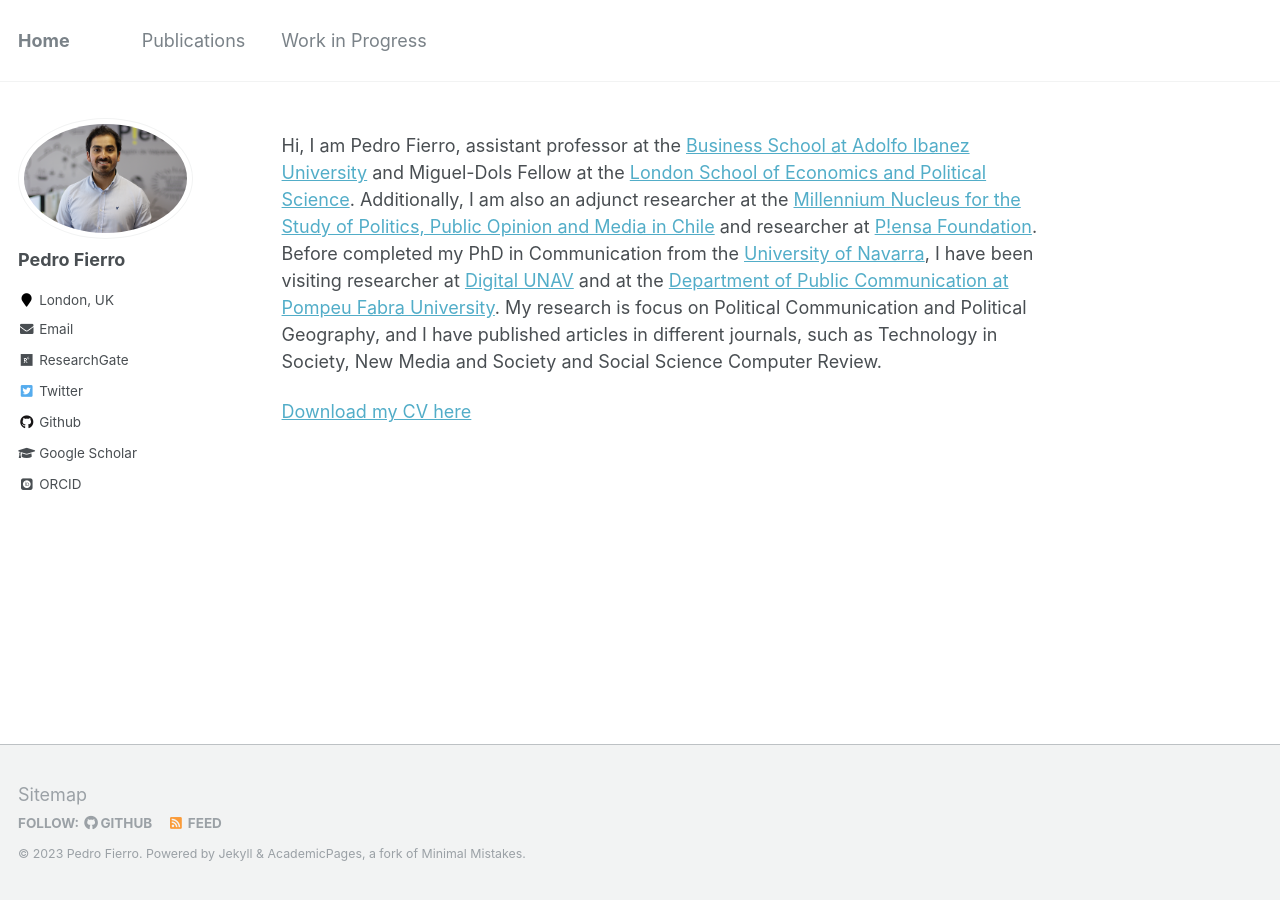
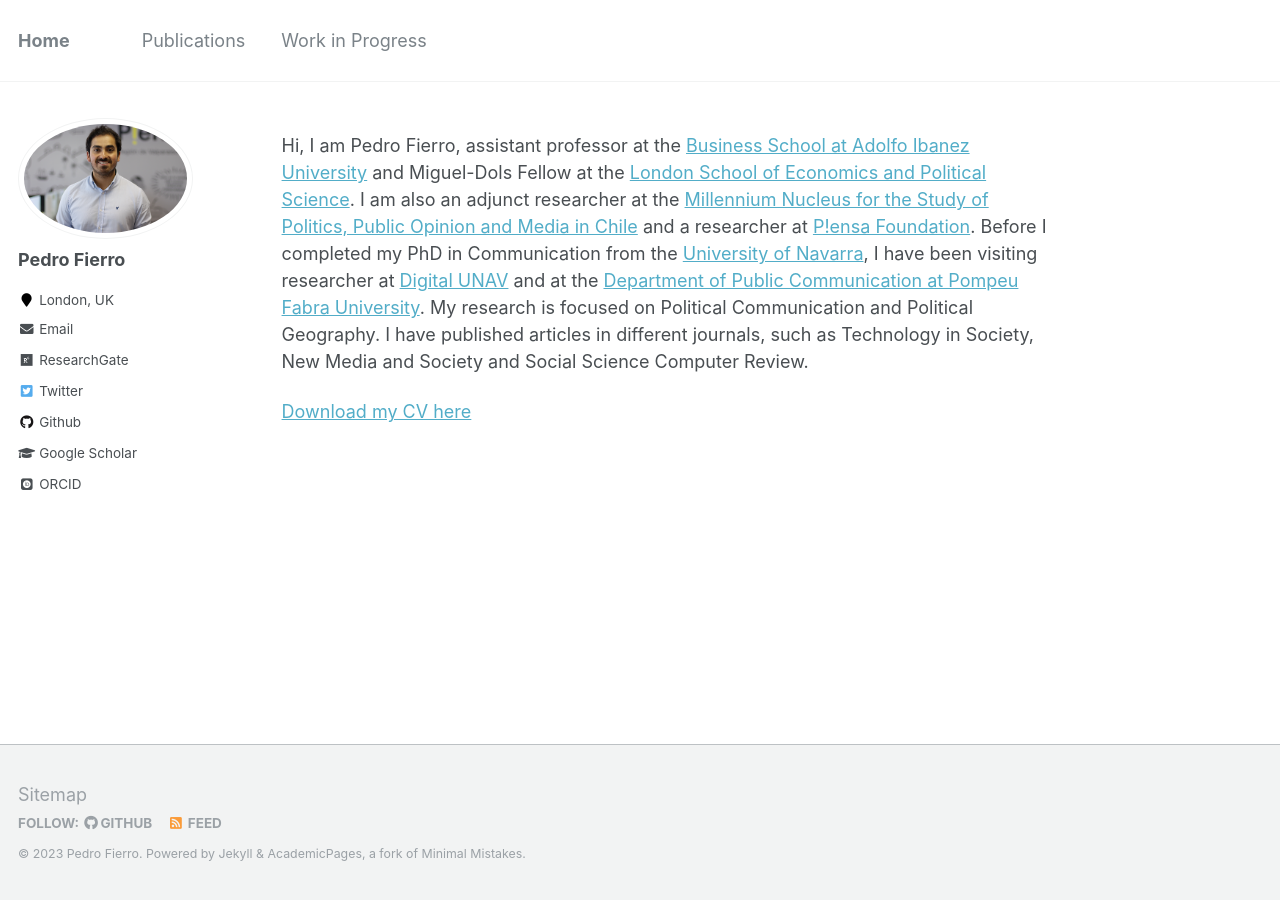
Before and after one commit to pedrofierroz87/pedrofierroz87.github.io, a Jekyll site: the page built from _pages/about.md, in a window 1280 px wide. Built offline with Jekyll 4.4.1, drawn with Linux system fonts in a browser that asks for light colours; some web fonts are replaced.

Commit message:
Update about.md

```diff
--- a/_pages/about.md
+++ b/_pages/about.md
@@ -8,6 +8,6 @@ redirect_from:
   - /about.html
 ---
 
-Hi, I am Pedro Fierro, assistant professor at the [Business School at Adolfo Ibanez University](https://negocios.uai.cl/) and Miguel-Dols Fellow at the [London School of Economics and Political Science](https://www.lse.ac.uk/canada-blanch/activities/Fellowship-Scheme). Additionally,  I am also an adjunct researcher at the [Millennium Nucleus for the Study of Politics, Public Opinion and Media in Chile](https://mepop.cl/) and researcher at [P!ensa Foundation](https://www.fundacionpiensa.cl/inicio/). Before completed my PhD in Communication from the [University of Navarra](https://www.unav.edu/web/facultad-de-comunicacion), I have been visiting researcher at [Digital UNAV](https://www.unav.edu/web/facultad-de-comunicacion/profesores-e-investigacion/digitalunav) and at the [Department of Public Communication at Pompeu Fabra University](https://www.upf.edu/web/comunicacio). My research is focus on Political Communication and Political Geography, and I have published articles in different journals, such as Technology in Society, New Media and Society and Social Science Computer Review.
+Hi, I am Pedro Fierro, assistant professor at the [Business School at Adolfo Ibanez University](https://negocios.uai.cl/) and Miguel-Dols Fellow at the [London School of Economics and Political Science](https://www.lse.ac.uk/canada-blanch/activities/Fellowship-Scheme). I am also an adjunct researcher at the [Millennium Nucleus for the Study of Politics, Public Opinion and Media in Chile](https://mepop.cl/) and a researcher at [P!ensa Foundation](https://www.fundacionpiensa.cl/inicio/). Before I completed my PhD in Communication from the [University of Navarra](https://www.unav.edu/web/facultad-de-comunicacion), I have been visiting researcher at [Digital UNAV](https://www.unav.edu/web/facultad-de-comunicacion/profesores-e-investigacion/digitalunav) and at the [Department of Public Communication at Pompeu Fabra University](https://www.upf.edu/web/comunicacio). My research is focused on Political Communication and Political Geography. I have published articles in different journals, such as Technology in Society, New Media and Society and Social Science Computer Review.
 
 [Download my CV here](https://pedrofierroz87.github.io/files/PedroFierro_CV.pdf)
```
